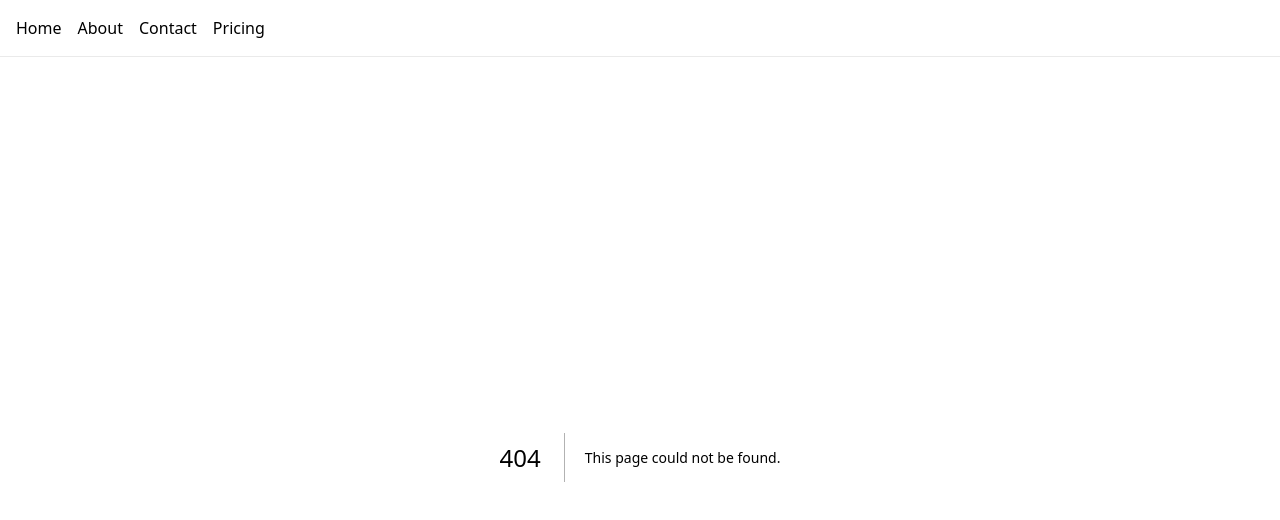
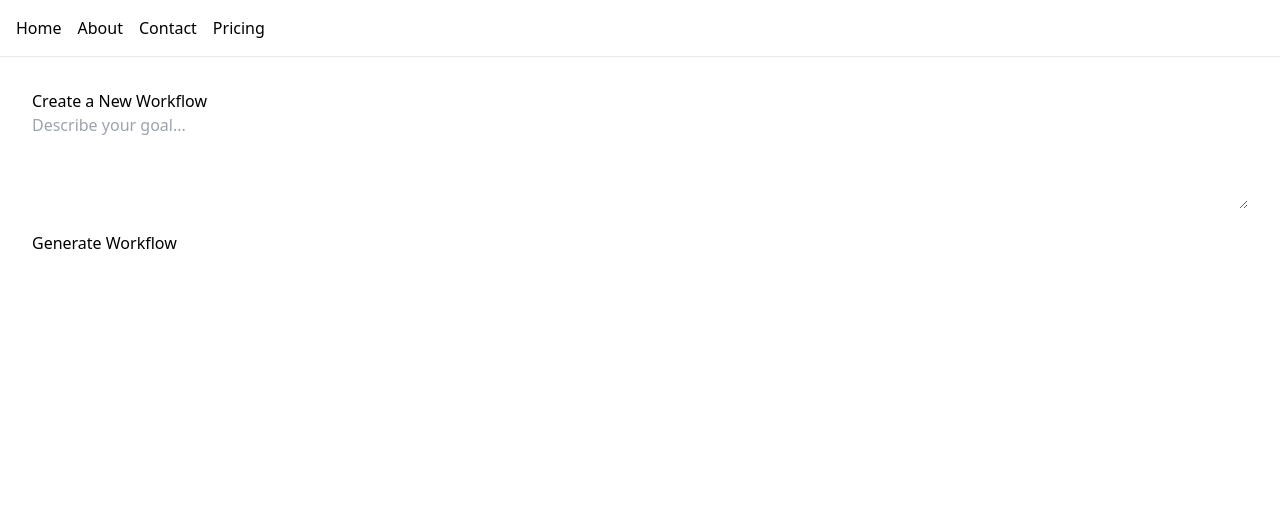
Before and after one commit to ksuds08/flowpilot, a Next.js app: page /new in a window 1280 px wide. Before the commit this address had no page. Shown: the top 520 px of the page. Built offline with nearby package versions, Linux system fonts and the light colour scheme.

Commit message:
Create new.tsx

```diff
--- /dev/null
+++ b/pages/new.tsx
@@ -0,0 +1,45 @@
+import { useState } from 'react';
+
+export default function NewWorkflow() {
+  const [goal, setGoal] = useState('');
+  const [result, setResult] = useState<string | null>(null);
+  const [loading, setLoading] = useState(false);
+
+  const handleSubmit = async (e: React.FormEvent) => {
+    e.preventDefault();
+    setLoading(true);
+    setResult(null);
+
+    const res = await fetch('/api/generate-workflow', {
+      method: 'POST',
+      headers: { 'Content-Type': 'application/json' },
+      body: JSON.stringify({ goal }),
+    });
+
+    const data = await res.json();
+    setResult(data.workflow || data.error);
+    setLoading(false);
+  };
+
+  return (
+    <div style={{ padding: '2rem' }}>
+      <h1>Create a New Workflow</h1>
+      <form onSubmit={handleSubmit}>
+        <textarea
+          value={goal}
+          onChange={(e) => setGoal(e.target.value)}
+          placeholder="Describe your goal..."
+          rows={4}
+          style={{ width: '100%', marginBottom: '1rem' }}
+        />
+        <br />
+        <button type="submit" disabled={loading}>
+          {loading ? 'Generating...' : 'Generate Workflow'}
+        </button>
+      </form>
+      {result && (
+        <pre style={{ marginTop: '2rem', whiteSpace: 'pre-wrap' }}>{result}</pre>
+      )}
+    </div>
+  );
+}
```
